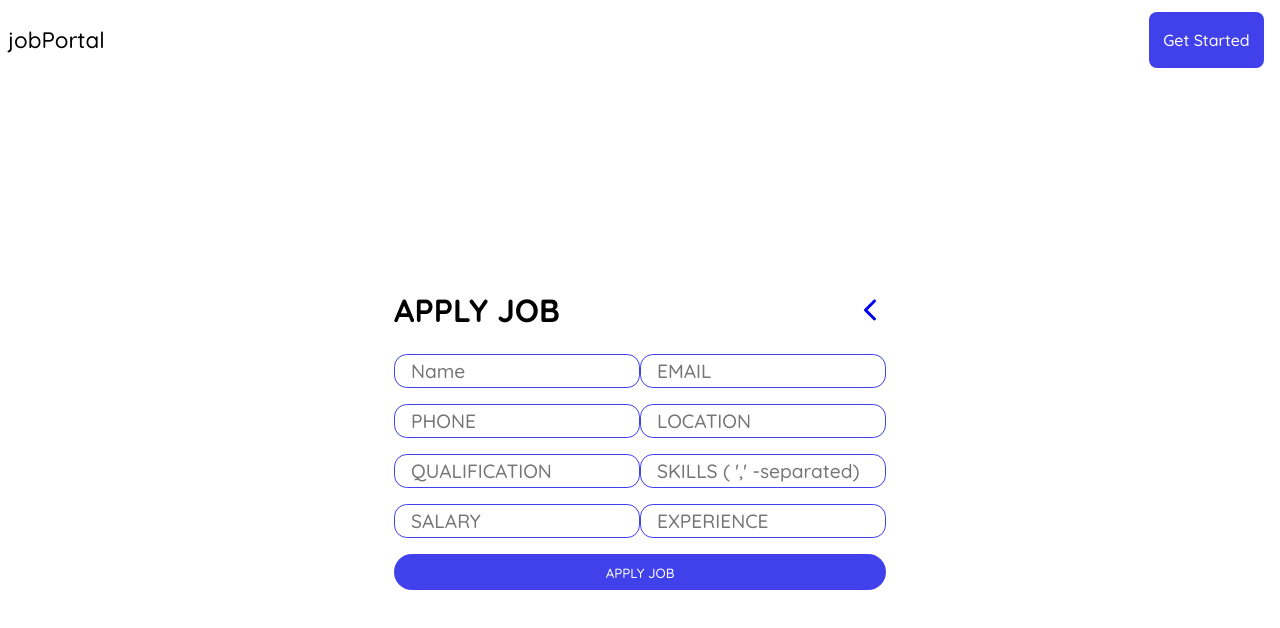
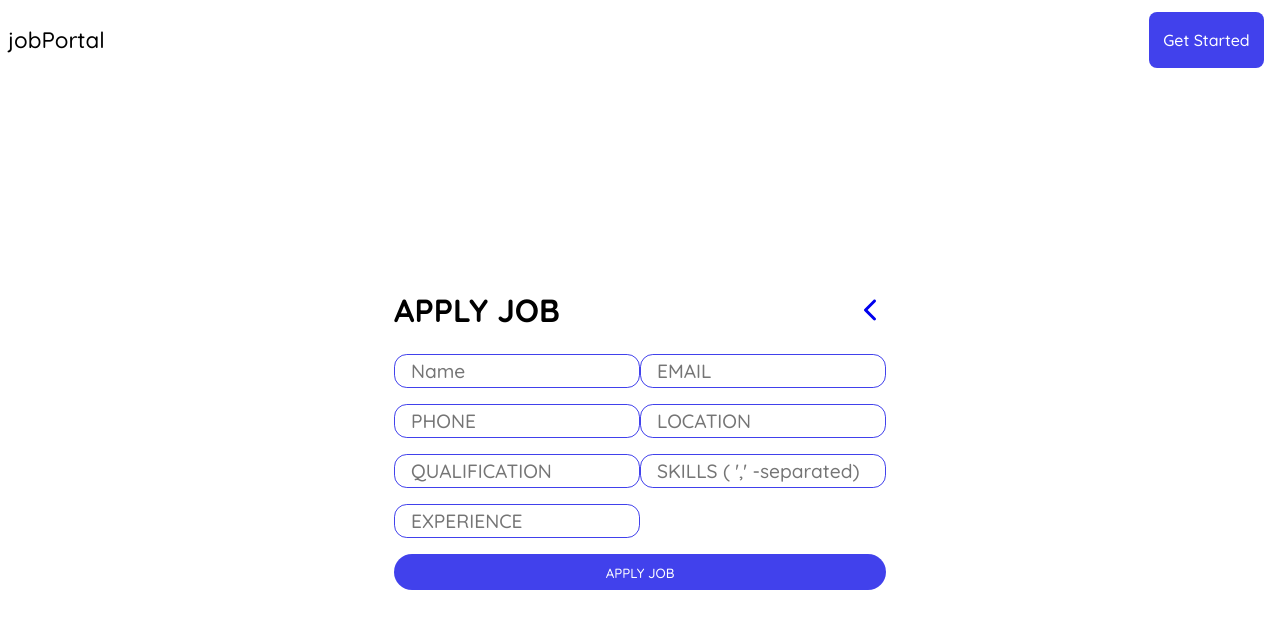
Before and after one commit to RAHULANUP/JobPortal, a React (Create React App) app: page /apply-job/1 in a window 1280 px wide. Shown: the top 628 px of the page. Built offline with nearby package versions, Linux system fonts and the light colour scheme.

Commit message:
removed salary field

```diff
--- a/src/components/Applyjob/Applyjob.jsx
+++ b/src/components/Applyjob/Applyjob.jsx
@@ -35,7 +35,6 @@ function Applyjob() {
                     qualifications,
                     skills: skills.split(','), // Convert skills to an array
                     experience,
-                    salary,
                 },
                 {
                     headers: {
@@ -121,14 +120,6 @@ function Applyjob() {
                             <div>
                                 <input
                                     type="text"
-                                    placeholder="SALARY"
-                                    value={salary}
-                                    onChange={(e) => setSalary(e.target.value)}
-                                />
-                            </div>
-                            <div>
-                                <input
-                                    type="text"
                                     placeholder="EXPERIENCE"
                                     value={experience}
                                     onChange={(e) => setExperience(e.target.value)}
```
